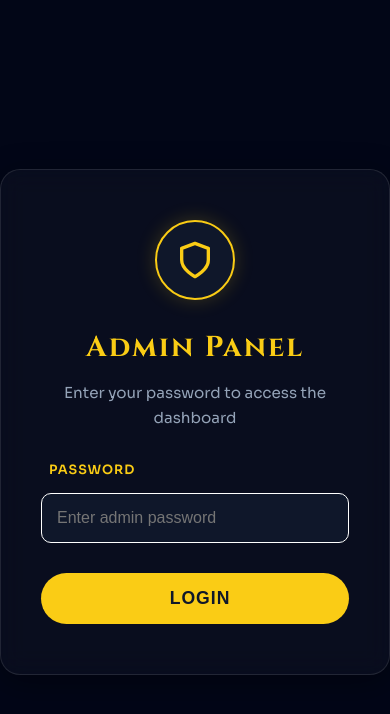
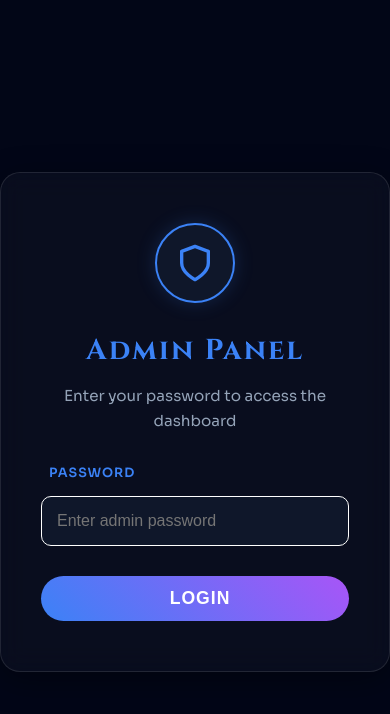
Before and after one commit to Harisudhan0407/portfolio, a Flask app: page /admin/login in a window 390 px wide. Shown: the top 714 px of the page. Run offline with Flask 3, Linux system fonts and the light colour scheme.

Commit message:
Update admin login page to use blue theme

```diff
--- a/templates/admin/dashboard.html
+++ b/templates/admin/dashboard.html
@@ -118,11 +118,14 @@
 
             /* Top Horizontal Nav for Mobile */
             .sidebar-nav {
+                display: flex;
                 flex-direction: row;
                 flex-wrap: wrap;
                 justify-content: center;
                 gap: 10px;
                 padding-right: 0;
+                overflow: visible; /* Fix flexbox overlap bug */
+                flex: none; /* Fix flexbox overlap bug */
             }
             .tab-btn, .tab-logout {
                 width: auto;
--- a/templates/admin/login.html
+++ b/templates/admin/login.html
@@ -11,13 +11,13 @@
 
     <div class="glass" style="width: 100%; max-width: 450px; padding: 50px 40px; text-align: center; border-radius: 20px;">
         <!-- SVG Shield in Dark Circle -->
-        <div style="width: 80px; height: 80px; background: #0f172a; border: 2px solid #facc15; border-radius: 50%; display: flex; align-items: center; justify-content: center; margin: 0 auto 25px; box-shadow: 0 0 20px rgba(250, 204, 21, 0.2);">
-            <svg width="40" height="40" viewBox="0 0 24 24" fill="none" stroke="#facc15" stroke-width="2" stroke-linecap="round" stroke-linejoin="round">
+        <div style="width: 80px; height: 80px; background: #0f172a; border: 2px solid var(--accent-blue); border-radius: 50%; display: flex; align-items: center; justify-content: center; margin: 0 auto 25px; box-shadow: 0 0 20px rgba(59, 130, 246, 0.2);">
+            <svg width="40" height="40" viewBox="0 0 24 24" fill="none" stroke="var(--accent-blue)" stroke-width="2" stroke-linecap="round" stroke-linejoin="round">
                 <path d="M12 22s8-4 8-10V5l-8-3-8 3v7c0 6 8 10 8 10z"></path>
             </svg>
         </div>
 
-        <h1 class="royal-text" style="font-size: 2.2rem; color: #facc15; margin-bottom: 10px;">Admin Panel</h1>
+        <h1 class="royal-text" style="font-size: 2.2rem; color: var(--accent-blue); margin-bottom: 10px;">Admin Panel</h1>
         <p style="color: var(--text-dim); margin-bottom: 30px; font-size: 0.95rem;">Enter your password to access the dashboard</p>
 
         {% with messages = get_flashed_messages(with_categories=true) %}
@@ -34,13 +34,13 @@
 
         <form action="{{ url_for('admin.login') }}" method="POST">
             <div style="text-align: left; margin-bottom: 30px;">
-                <label style="display: flex; align-items: center; gap: 8px; margin-bottom: 12px; color: #facc15; font-size: 0.8rem; font-weight: bold; text-transform: uppercase; letter-spacing: 1px;">
+                <label style="display: flex; align-items: center; gap: 8px; margin-bottom: 12px; color: var(--accent-blue); font-size: 0.8rem; font-weight: bold; text-transform: uppercase; letter-spacing: 1px;">
                     <i class="fas fa-lock"></i> Password
                 </label>
                 <input type="password" name="password" placeholder="Enter admin password" required
                        style="width: 100%; padding: 15px; background: #0f172a; border: 1px solid #fff; border-radius: 10px; color: #fff; outline: none; font-size: 1rem;">
             </div>
-            <button type="submit" class="btn-neon" style="width: 100%; background: #facc15; color: #0f172a; border: none; padding: 15px; font-weight: bold; font-size: 1.1rem; display: flex; align-items: center; justify-content: center; gap: 10px;">
+            <button type="submit" class="btn-neon" style="width: 100%; font-size: 1.1rem; display: flex; align-items: center; justify-content: center; gap: 10px;">
                 <i class="fas fa-sign-in-alt"></i> Login
             </button>
         </form>
```
